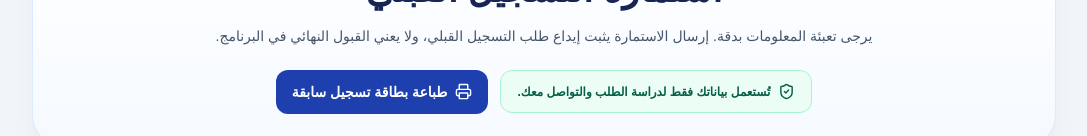
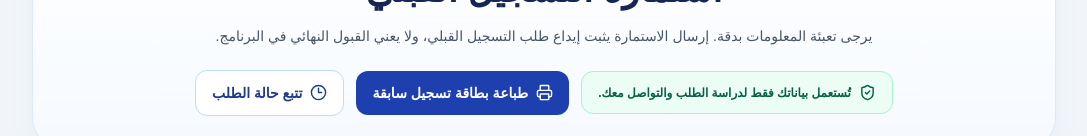
Before and after one commit to mourad-sat/second-chance, a Next.js app: page /register in a window 1280 px wide. Shown: the part 816-952 px from the top of the page, without its empty margins (96-1183 px from the left). Built offline with nearby package versions, Linux system fonts and the light colour scheme.

Commit message:
feat: link registration form to application status tracker

```diff
--- a/app/register/page.tsx
+++ b/app/register/page.tsx
@@ -1,6 +1,6 @@
 import Link from "next/link";
 import { PublicRegistrationForm } from "@/components/PublicRegistrationForm";
-import { Printer, ShieldCheck } from "lucide-react";
+import { Clock3, Printer, ShieldCheck } from "lucide-react";
 
 export const metadata = {
   title: "التسجيل القبلي | برنامج الفرصة الثانية",
@@ -31,12 +31,15 @@ export default function PublicRegistrationPage() {
             <p className="mx-auto mt-3 max-w-3xl text-sm leading-7 text-slate-600">
               يرجى تعبئة المعلومات بدقة. إرسال الاستمارة يثبت إيداع طلب التسجيل القبلي، ولا يعني القبول النهائي في البرنامج.
             </p>
-            <div className="mt-5 flex flex-col gap-3 sm:flex-row sm:items-center sm:justify-center">
+            <div className="mt-5 flex flex-col gap-3 sm:flex-row sm:flex-wrap sm:items-center sm:justify-center">
               <div className="inline-flex items-center justify-center gap-2 rounded-xl border border-emerald-200 bg-emerald-50 px-4 py-3 text-xs font-bold text-emerald-800">
                 <ShieldCheck size={17} /> تُستعمل بياناتك فقط لدراسة الطلب والتواصل معك.
               </div>
               <Link href="/registration-receipt" className="inline-flex items-center justify-center gap-2 rounded-xl bg-blue-800 px-4 py-3 text-sm font-bold text-white transition hover:bg-blue-900">
                 <Printer size={17} /> طباعة بطاقة تسجيل سابقة
+              </Link>
+              <Link href="/application-status" className="inline-flex items-center justify-center gap-2 rounded-xl border border-blue-200 bg-white px-4 py-3 text-sm font-bold text-blue-900 transition hover:bg-blue-50">
+                <Clock3 size={17} /> تتبع حالة الطلب
               </Link>
             </div>
           </div>
```
